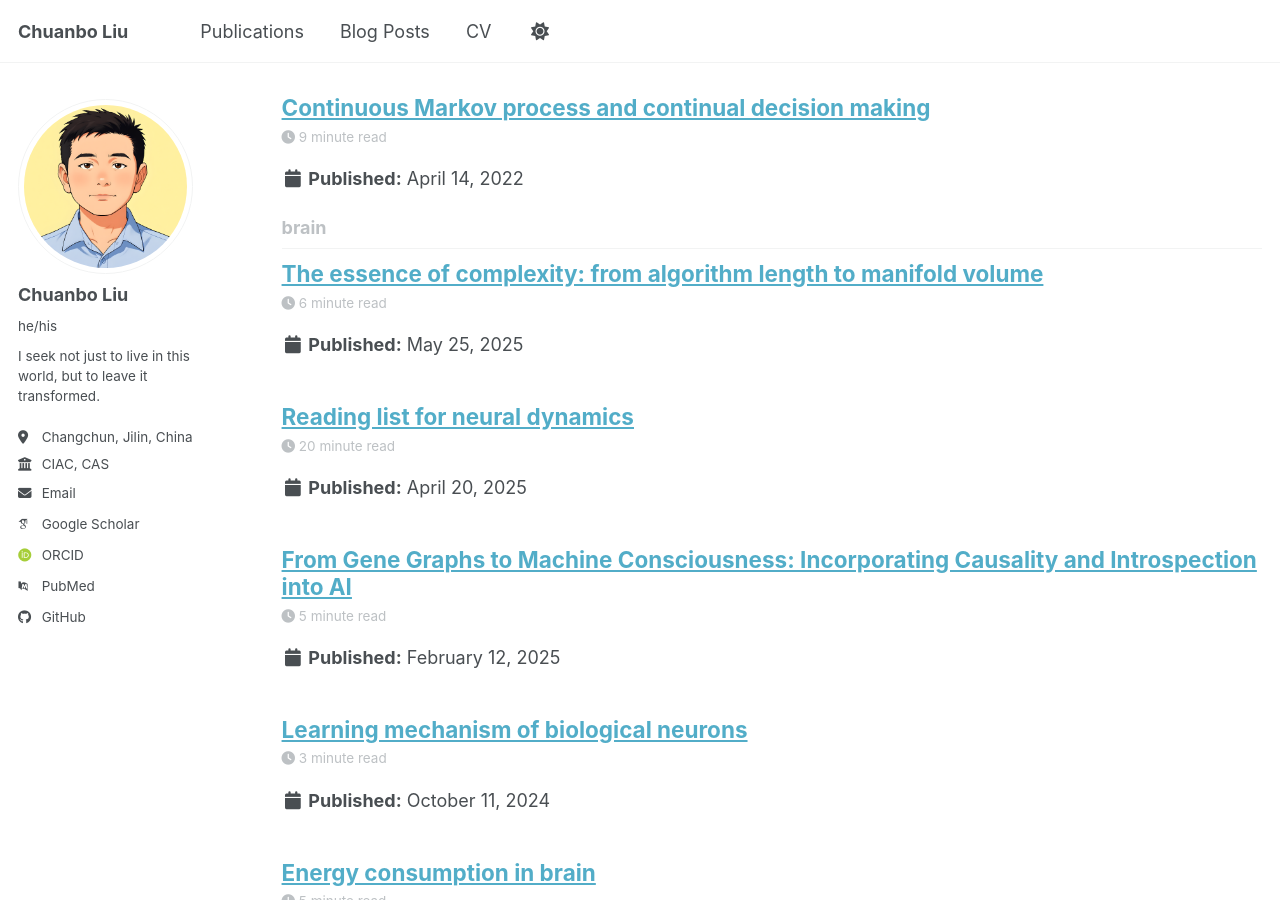
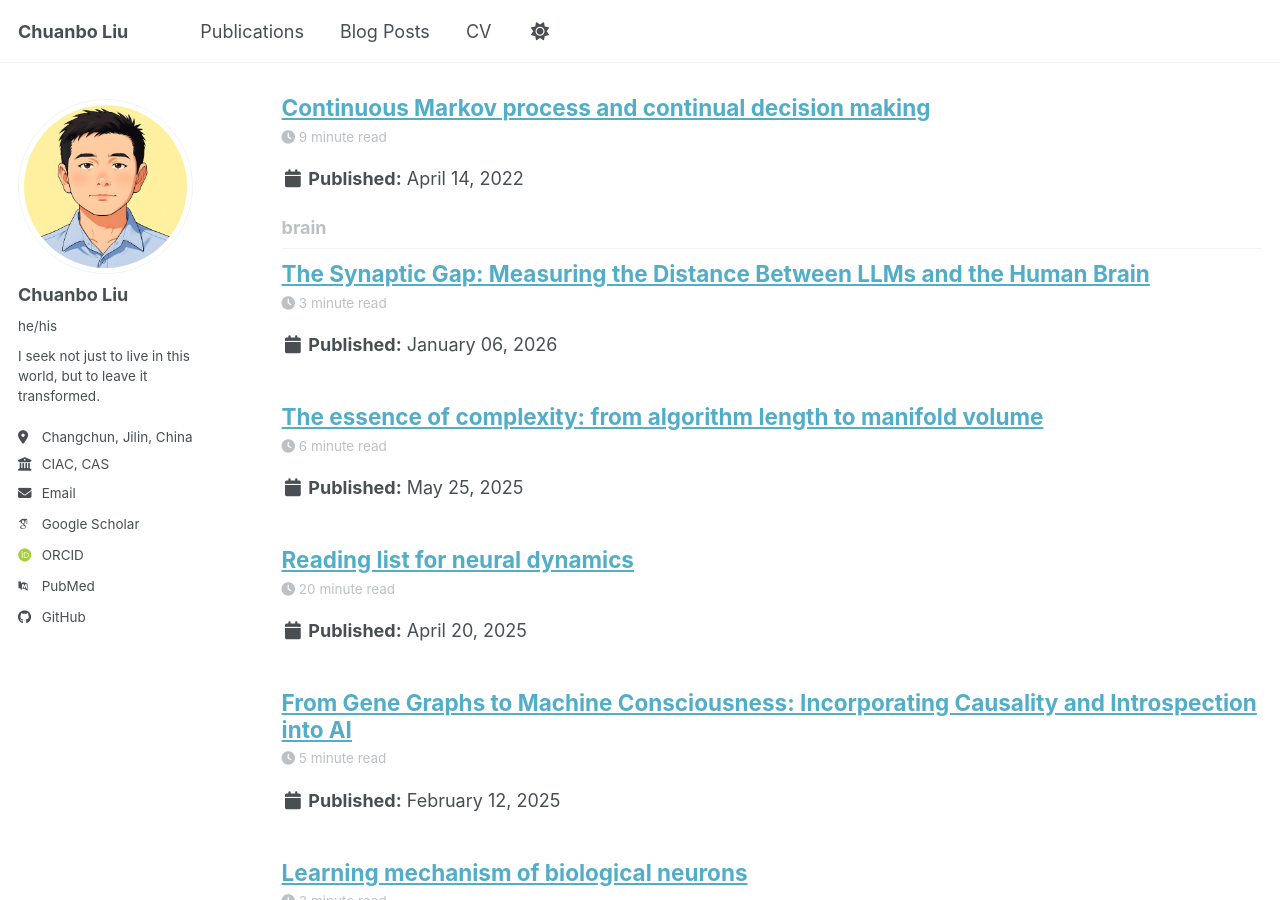
Before and after one commit to cbliu111/cbliu111.github.io, a Jekyll site: the page built from _pages/tag-archive.html, in a window 1280 px wide and 900 px high, scrolled down 1982 px. Built offline with Jekyll 4.4.1, drawn with Linux system fonts in a browser that asks for light colours; some web fonts are replaced; a script bundle is joined from its source files by our own code; library files that are not in the unit come from our copies; some of the changed text lies outside the part shown.

Commit message:
Update 2026-01-06-synapse_ratio.md

```diff
--- a/_posts/2026-01-06-synapse_ratio.md
+++ b/_posts/2026-01-06-synapse_ratio.md
@@ -1,8 +1,14 @@
+---
+title: "The Synaptic Gap: Measuring the Distance Between LLMs and the Human Brain"
+date: 2026-01-06
+categories:
+  - blog
+tags:
+  - theory
+  - brain
+math: true
+---
 
-
-
-
-# The Synaptic Gap: Measuring the Distance Between LLMs and the Human Brain
 
 The rapid scaling of Large Language Models (LLMs) has led to a persistent question in both AI circles and neuroscience: **How close are we to matching the raw computational power of the human brain?**
 
```
